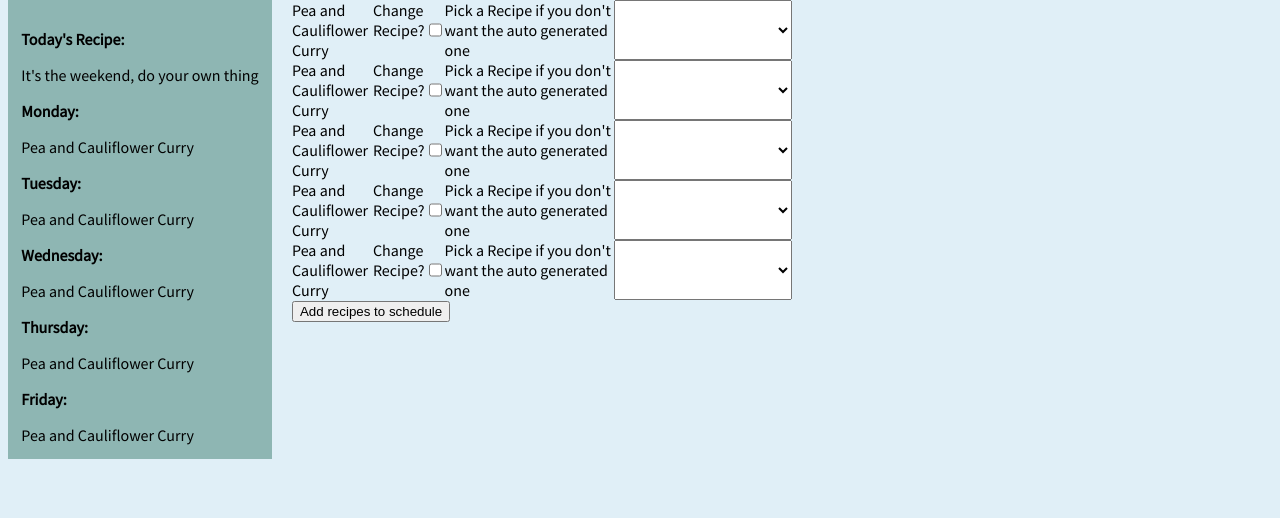
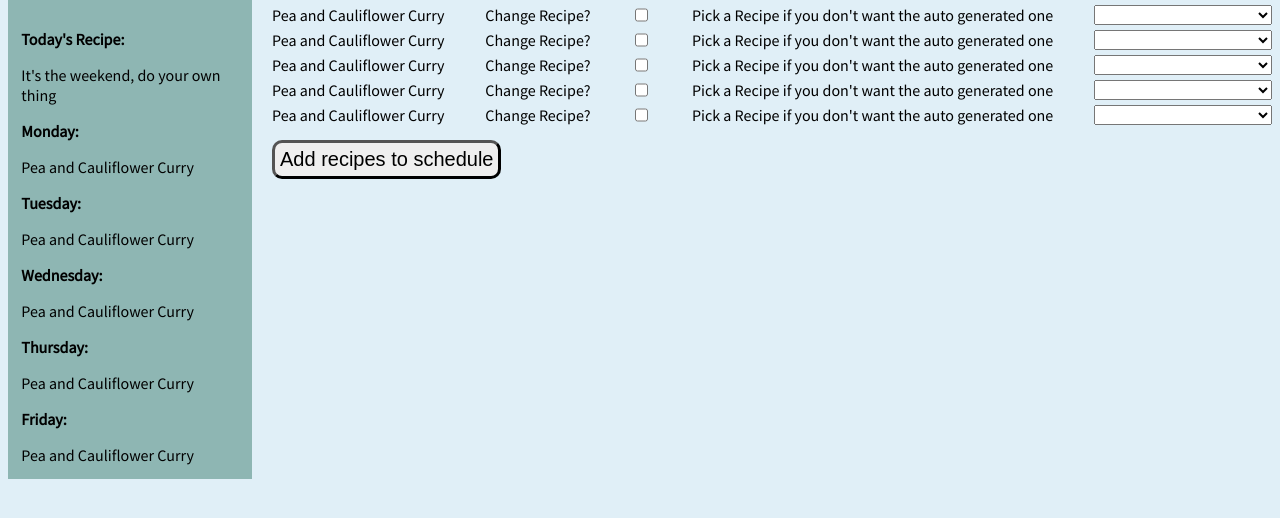
Before and after one commit to Cleon909/Recipe_planner, a Flask app: page /finalise_schedule in a window 1280 px wide. Shown: the part 168-686 px from the top of the page. Run offline with Flask 2, Linux system fonts and the light colour scheme; data comes from the database, SQL or seed files in the repository.

Commit message:
forgot finalise page, now done

```diff
--- a/application/static/format.css
+++ b/application/static/format.css
@@ -56,7 +56,7 @@ html {
     padding: 5px;
 }
 
-#submit_cuisine {
+#submit_cuisine, #submit_recipes, #submit  {
     padding: 5px;
     font-size: 20px;
     border-radius: 10px;
@@ -86,6 +86,14 @@ html {
     margin-bottom: 5px;
 
 }
+
+.field4 {
+    display: flex;
+    width: 1000px;
+    justify-content: space-between;
+    margin-top: 5px;
+}
+
 
 #meta_measure {
     margin-right: -30px;
--- a/application/templates/finalise_schedule.html
+++ b/application/templates/finalise_schedule.html
@@ -3,19 +3,19 @@
 {% block body %}
 <form method="POST">
 {% if mon %}
-<div class = 'field'>
+<div class = 'field4'>
     {{ mon }} {{ form.monday_cb.label }} {{ form.monday_cb }} {{ form.monday_recipe.label }} {{ form.monday_recipe }}
 </div>
-<div class='field'>
+<div class='field4'>
     {{ tue }} {{ form.tuesday_cb.label }} {{ form.tuesday_cb }} {{ form.tuesday_recipe.label }} {{ form.tuesday_recipe }}
 </div>
-<div class='field'>
+<div class='field4'>
     {{ wed }} {{ form.wednesday_cb.label }} {{ form.wednesday_cb }} {{ form.wednesday_recipe.label }} {{ form.wednesday_recipe }}
 </div>
-<div class='field'>
+<div class='field4'>
     {{ thu }} {{ form.thursday_cb.label }} {{ form.thursday_cb }} {{ form.thursday_recipe.label }} {{ form.thursday_recipe }}
 </div>
-<div class='field'>
+<div class='field4'>
     {{ fri }} {{ form.friday_cb.label }} {{ form.friday_cb }} {{ form.friday_recipe.label }} {{ form.friday_recipe }}
 </div>
 {{form.submit_recipes}}
--- a/application/templates/search.html
+++ b/application/templates/search.html
@@ -9,7 +9,7 @@
             <div class = 'form'>
                 <form method="POST" action="">
                     {{ form.hidden_tag() }}
-                    {{ form.recipe.label }} {{ form.recipe }}
+                    {{ form.recipe }}
                     <br>
                     <p></p>
                     <div align="right">{{ form.submit }}</div>
```
